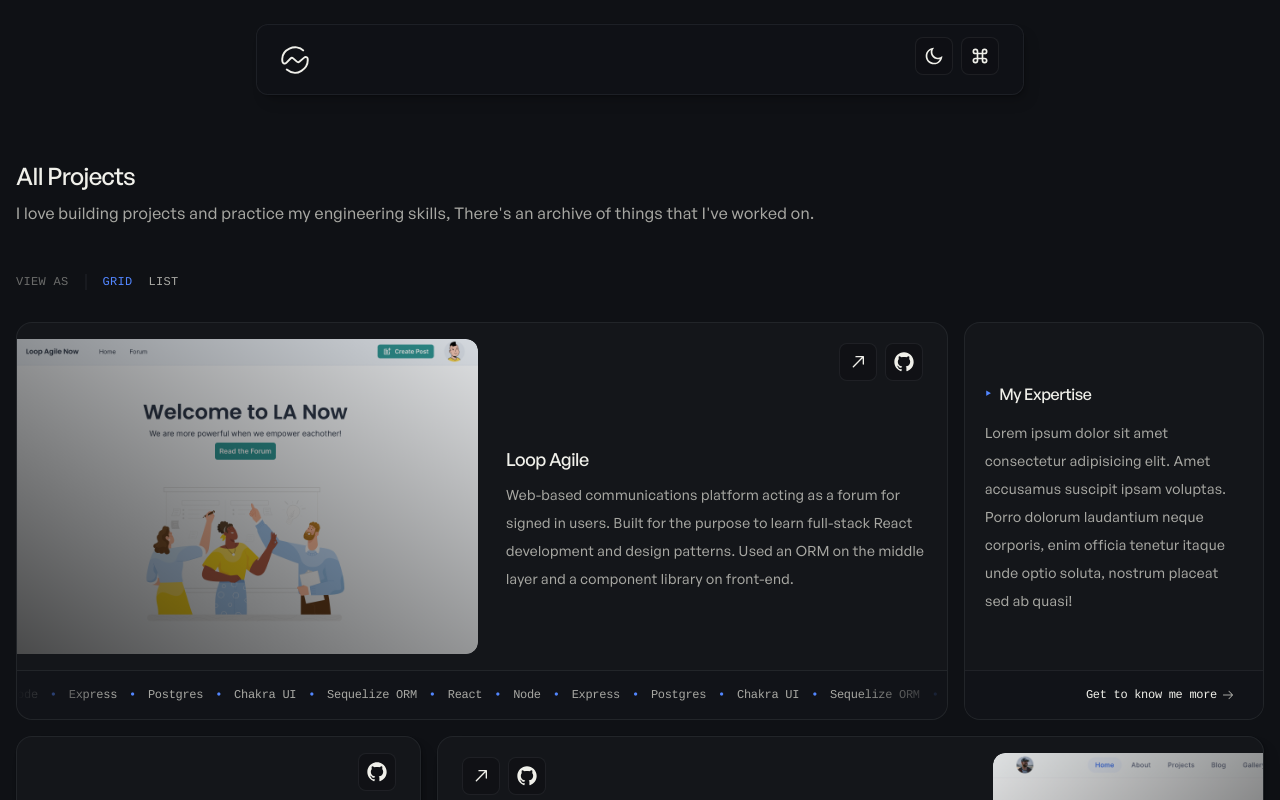
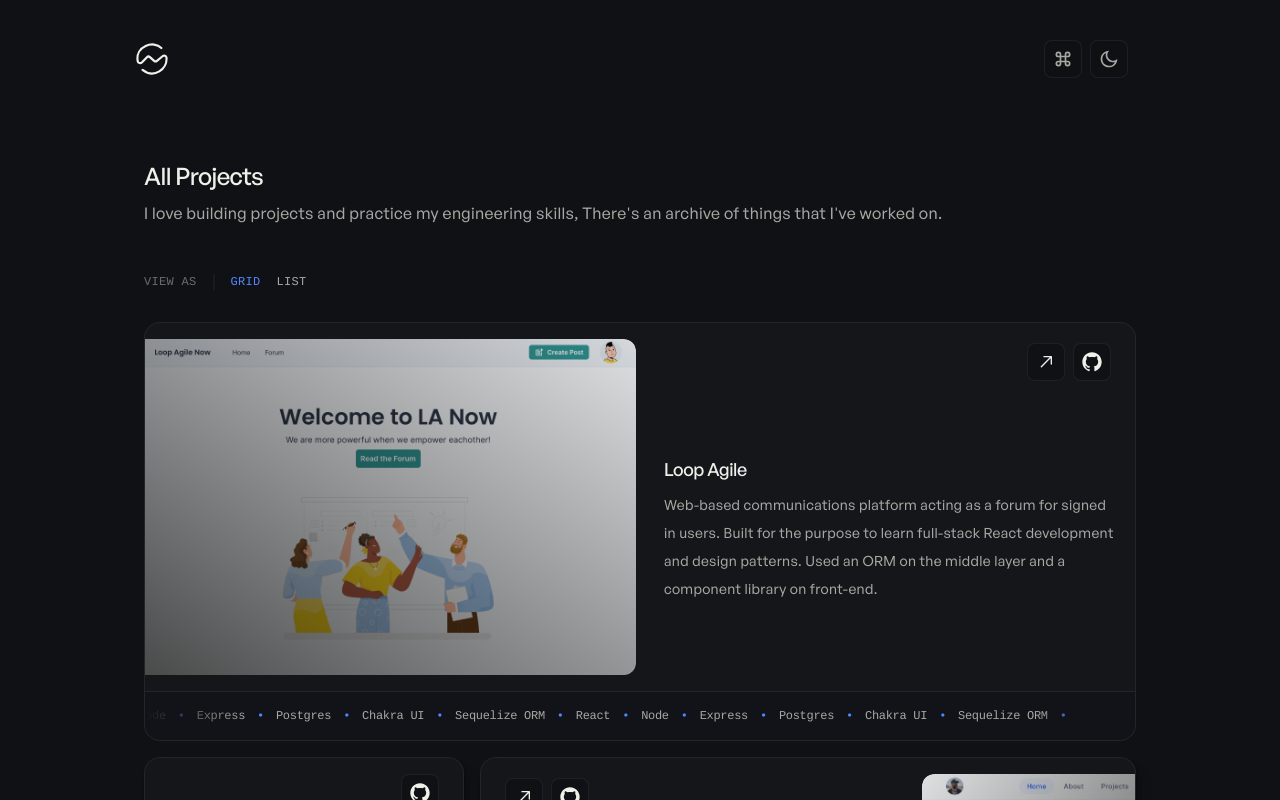
Before and after one commit to simstrom/snystrom.com, a Next.js app: page /projects in a window 1280 px wide. Shown: the top 800 px of the page. Built offline with nearby package versions, Linux system fonts and the light colour scheme; a web font is replaced by a local one.

Commit message:
revamping header

```diff
--- a/app/colophon/page.tsx
+++ b/app/colophon/page.tsx
@@ -10,7 +10,7 @@ export const metadata: Metadata = {
 
 export default function Colophon() {
 	return (
-		<main className="max-w-3xl mx-auto pt-32 sm:pt-40 overflow-x-hidden">
+		<main className="max-w-screen-md mx-auto pt-32 sm:pt-40 overflow-x-hidden">
 			<PageHeader
 				title="Colophon"
 				content="A summary of the technologies, design, workflow and decisions behind my website."
--- a/app/layout.tsx
+++ b/app/layout.tsx
@@ -72,7 +72,7 @@ export default function RootLayout({
 		<html lang="en" suppressHydrationWarning>
 			<body
 				className={cn(
-					'container max-w-screen-xl min-h-screen transition-colors ease-in-out duration-300',
+					'container max-w-screen-lg min-h-screen transition-colors ease-in-out duration-300',
 					GeneralSans.variable,
 					fontMono.variable
 				)}
--- a/app/page.tsx
+++ b/app/page.tsx
@@ -1,5 +1,6 @@
 import GalleryBlock from '@/components/sections/galleryBlock';
 import PostViewHero from '@/components/sections/postViewHero';
+import { AuroraBackground } from '@/components/ui/aurora';
 import Button from '@/components/ui/button';
 import ProjectCard from '@/components/ui/projectCard';
 import { getAllTags, getBlogPosts } from '@/lib/blog';
@@ -18,14 +19,16 @@ export default async function Home() {
 
 	return (
 		<main className="flex flex-col items-center justify-center gap-20">
-			<div className="w-full mx-auto h-[90vh] max-w-screen-lg relative flex flex-col gap-4 justify-center px-6 lg:px-0">
-				<h1 className="text-5xl sm:text-6xl lg:text-8xl tracking-tight">
-					Background lights are cool you know.
-				</h1>
-				<div className="md:text-4xl py-4">And this, is chemical burn.</div>
-				<button className="bg-background border backdrop-blur-md shadow-sm rounded-xl w-fit px-10 py-3 uppercase text-sm tracking-wide font-medium">
-					Debug now
-				</button>
+			<div className="w-screen h-screen flex flex-col items-center justify-center p-4 pt-24 sm:px-6 xl:px-16">
+				<div className="absolute -z-20 w-5 h-5 bg-transparent rounded" />
+				<AuroraBackground className="h-full w-full rounded-3xl text-foreground-inverse dark:text-foreground">
+					{/* <div className="w-full h-full max-w-screen-lg mx-auto relative flex flex-col gap-4 justify-center">
+						<h1 className="text-5xl sm:text-6xl lg:text-8xl tracking-tight">
+							Background lights are cool you know.
+						</h1>
+						<div className="md:text-4xl py-4">And this, is chemical burn.</div>
+					</div> */}
+				</AuroraBackground>
 			</div>
 			{/* <AuroraBackground showRadialGradient={true}>
 				<div className="max-w-screen-lg relative flex flex-col gap-4 justify-center px-6 lg:px-0">
@@ -72,9 +75,13 @@ export default async function Home() {
 				</div>
 				<div className="grid grid-cols-1 md:grid-cols-12 gap-4 h-fit">
 					<ProjectCard project={projectsData[0]} variant="featured" />
-					<ProjectCard project={snystrom} variant="reversed" className="md:col-span-12 lg:hidden" />
+					<ProjectCard
+						project={snystrom}
+						variant="reversed"
+						className="md:col-span-12 lg:col-span-12"
+					/>
 					{/* SIDE CONTENT */}
-					<div className="hidden lg:flex col-span-3 flex-col justify-center rounded-2xl w-full lg:min-h-[360px] border bg-background-tertiary group/card">
+					{/* <div className="hidden lg:flex col-span-3 flex-col justify-center rounded-2xl w-full lg:min-h-[360px] border bg-background-tertiary group/card">
 						<div className="flex-1 flex flex-col justify-center px-5 py-10">
 							<h3>
 								<span className="text-brand text-lg mr-2">‣</span>
@@ -89,7 +96,7 @@ export default async function Home() {
 								Learn more about the process
 							</Button>
 						</div>
-					</div>
+					</div> */}
 				</div>
 				<Button size="small" href="/projects" className="text-xs mt-6 w-fit place-self-center">
 					Browse all projects
--- a/components/navbar.tsx
+++ b/components/navbar.tsx
@@ -13,22 +13,23 @@ import ThemeSwitcher from './ui/themeSwitcher';
 
 export default function Navbar({ className }: { className?: string }) {
 	const [visible, setVisible] = useState(true);
+	const [isScrolled, setIsScrolled] = useState(false);
 	const [menuOpen, setMenuOpen] = useState(false);
 	const menuRef = useRef<HTMLDivElement>(null);
 	const pathName = usePathname();
-
+	const isStartPage = pathName == '/';
 	const { scrollY } = useScroll();
-	const [prevScrollY, setPrevScrollY] = useState(0);
 
 	useMotionValueEvent(scrollY, 'change', (latest) => {
-		if (latest <= 0) {
-			setVisible(true);
-		} else if (latest > prevScrollY && latest > 50) {
-			setVisible(false);
-		} else if (prevScrollY - latest > 1) {
-			setVisible(true);
+		if (latest < 10) {
+			// setVisible(true);
+			setIsScrolled(false);
+		} else if (scrollY.getVelocity() > 0 && latest > 10) {
+			setIsScrolled(true);
+			// if (latest > 200) setVisible(false);
+		} else if (scrollY.getVelocity() < 0) {
+			// setVisible(true);
 		}
-		setPrevScrollY(latest);
 	});
 
 	useEffect(() => {
@@ -71,15 +72,21 @@ export default function Navbar({ className }: { className?: string }) {
 					transition={{ type: 'spring', stiffness: 300, damping: 30 }}
 					role="menubar"
 					className={cn(
-						'navbar flex max-w-3xl w-full mx-auto justify-center fixed top-0 sm:top-6 inset-x-0 z-[99]',
+						'navbar flex w-screen py-10 justify-center fixed top-0 left-0 z-[99] border-b border-transparent transition-all duration-500 ease-in-out',
+						isScrolled && 'bg-background/70 backdrop-blur-md py-3 border-b-border/20',
+						isStartPage && !isScrolled && 'py-6',
 						className
 					)}
 				>
 					<div
 						ref={menuRef}
-						className="w-full flex flex-col sm:mx-3 md:mx-0 border-b sm:border bg-background-secondary/50 sm:rounded-xl backdrop-blur shadow-shadow"
+						className={cn(
+							'w-full px-4 lg:px-2 lg:pr-6 max-w-screen-lg flex flex-col transition-all duration-500 ease-in-out',
+							isStartPage && 'max-w-[90vw]',
+							isStartPage && isScrolled && 'max-w-screen-lg'
+						)}
 					>
-						<div className="flex justify-between items-center w-full py-3 px-4 sm:px-6">
+						<div className={cn('flex justify-between items-center w-full')}>
 							<Link
 								href="/"
 								onClick={() => pathName != '/' && setMenuOpen(false)}
@@ -91,7 +98,10 @@ export default function Navbar({ className }: { className?: string }) {
 									viewBox="0 0 44 44"
 									fill="none"
 									aria-label="Logo"
-									className="hover:text-brand active:scale-95 transition"
+									className={cn(
+										'w-8 h-8 hover:text-brand active:scale-95 origin-bottom transition-all duration-500 ease-in-out',
+										isScrolled && 'w-7 h-7'
+									)}
 								>
 									<motion.path
 										key="logo"
@@ -112,19 +122,19 @@ export default function Navbar({ className }: { className?: string }) {
 							</Link>
 
 							<div className="flex gap-x-2">
-								<ThemeSwitcher />
 								<Button
 									size="icon"
 									onClick={() => setMenuOpen(!menuOpen)}
 									aria-label="Toggle menu"
 									className={cn(
-										'active:scale-95',
+										'active:scale-95 text-foreground-secondary',
 										menuOpen &&
 											'focus-visible:outline-none text-brand after:border-brand after:border-2'
 									)}
 								>
 									<IconCommand />
 								</Button>
+								<ThemeSwitcher />
 							</div>
 						</div>
 
--- a/components/sections/projectView.tsx
+++ b/components/sections/projectView.tsx
@@ -1,12 +1,10 @@
 'use client';
 
-import { IconCompass } from '@/lib/icons';
 import { cn } from '@/lib/utils';
 import { AnimatePresence, motion } from 'framer-motion';
 import { useState } from 'react';
 
 import { projectsData } from '@/lib/data';
-import Button from '../ui/button';
 import ProjectCard from '../ui/projectCard';
 import ProjectListItem from '../ui/projectListItem';
 
@@ -55,7 +53,7 @@ export default function ProjectView() {
 						<ProjectCard project={projectsData[0]} variant="featured" />
 
 						{/* SIDE CONTENT */}
-						<div className="relative overflow-hidden hidden lg:flex lg:col-span-3 flex-col justify-center rounded-2xl w-full lg:min-h-[360px] border bg-background-tertiary group/card">
+						{/* <div className="relative overflow-hidden hidden lg:flex lg:col-span-3 flex-col justify-center rounded-2xl w-full lg:min-h-[360px] border bg-background-tertiary group/card">
 							<div className="flex-1 flex flex-col justify-center px-5 py-10">
 								<h3>
 									<span className="text-brand text-lg mr-2">‣</span>
@@ -76,7 +74,7 @@ export default function ProjectView() {
 							<div className="absolute -z-10 -top-10 -right-14 text-background-secondary -rotate-12 animate-wiggle [animation-play-state:paused] group-hover/card:[animation-play-state:running]">
 								<IconCompass width={200} height={200} />
 							</div>
-						</div>
+						</div> */}
 
 						<ProjectCard project={projectsData[1]} variant="small" />
 						<ProjectCard project={projectsData[2]} variant="reversed" />
--- a/components/ui/projectCard.tsx
+++ b/components/ui/projectCard.tsx
@@ -46,7 +46,7 @@ export default function ProjectCard({
 	const CardFeatured: React.FC<ProjectCardProps> = ({ project, className }) => (
 		<div
 			className={cn(
-				'col-span-12 lg:col-span-9 relative rounded-2xl w-full flex flex-col justify-between lg:min-h-[360px] border bg-background-tertiary',
+				'col-span-12 relative rounded-2xl w-full flex flex-col justify-between lg:min-h-[360px] border bg-background-tertiary',
 				className
 			)}
 		>
--- a/components/ui/themeSwitcher.tsx
+++ b/components/ui/themeSwitcher.tsx
@@ -6,7 +6,6 @@ import { useTheme } from 'next-themes';
 import { useEffect, useState } from 'react';
 
 import Button from './button';
-import Tooltip from './tooltip';
 
 export default function ThemeSwitcher() {
 	const [mounted, setMounted] = useState(false);
@@ -27,11 +26,10 @@ export default function ThemeSwitcher() {
 	}, [theme, setTheme]);
 
 	return (
-		<Tooltip label={`Change to ${theme == 'dark' ? 'light' : 'dark'} mode`}>
 		<Button
 			size="icon"
 			onClick={() => setTheme(theme === 'dark' ? 'light' : 'dark')}
-				className="active:scale-95 relative overflow-hidden"
+			className="active:scale-95 relative overflow-hidden text-foreground-secondary"
 			aria-label="Toggle theme"
 		>
 			<AnimatePresence mode="wait">
@@ -61,6 +59,5 @@ export default function ThemeSwitcher() {
 					))}
 			</AnimatePresence>
 		</Button>
-		</Tooltip>
 	);
 }
```
Lines whose indentation alone changed are shown as unchanged.
